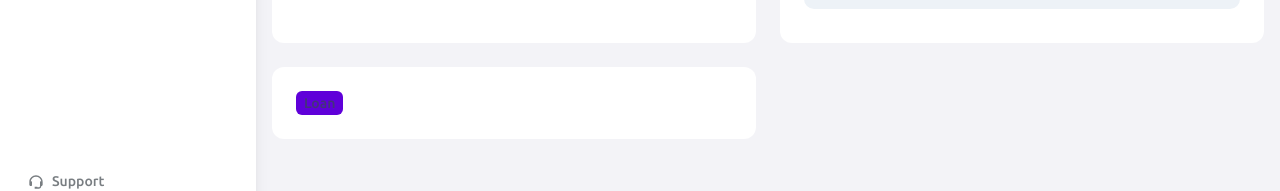
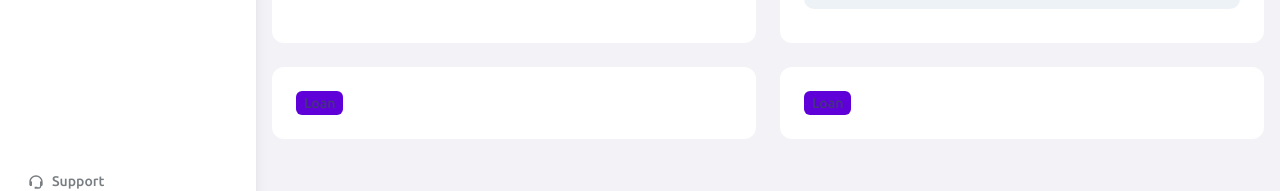
Before and after one commit to erikth97/React-Project-CryptoDashboard, a React (Vite) app in the folder project-6/: page / in a window 1280 px wide. Shown: the part 572-763 px from the top of the page. Built offline with nearby package versions, Linux system fonts and the light colour scheme.

Commit message:
dashboard

```diff
--- a/project-6/src/pages/Dashboard/Dashboard.jsx
+++ b/project-6/src/pages/Dashboard/Dashboard.jsx
@@ -11,11 +11,16 @@ const Dashboard = ({}) => {
       <Grid
       gridTemplateColumns={{
         base: "repeat(1, 1fr)",
-        md: "repeat(2, 1fr)",
-      }}
-      gap="6"
+        xl: "repeat(2, 1fr)",
+       }}
+       gap="6"
       >
-      <GridItem colSpan={2}>
+      <GridItem
+       colSpan={{
+         base: 1,
+         xl: 2,
+       }}
+       >
         <PortfolioSection></PortfolioSection>
       </GridItem>
       <GridItem colSpan={1}>
@@ -25,7 +30,21 @@ const Dashboard = ({}) => {
         <Transactions />
       </GridItem>
       <GridItem colSpan={1}>
-        <InfoCard />
+        <InfoCard
+          imgUrl="/dot_bg.svg"
+          text=" Learn more about Loans - Keep you Bitcoin, access it's value whithout
+           selling it"
+          tagText= "Loan"
+          inverted={false}
+        />
+      </GridItem>
+      <GridItem colSpan={1}>
+        <InfoCard
+          inverted={true}
+          tagText="Contact"
+          imgUrl="/grid_bg.svg"
+          text=" Learn more about our Real Estate, mortgage, and corporate account services"
+          />
       </GridItem>
       </Grid>
     </DashboardLayout>
```
